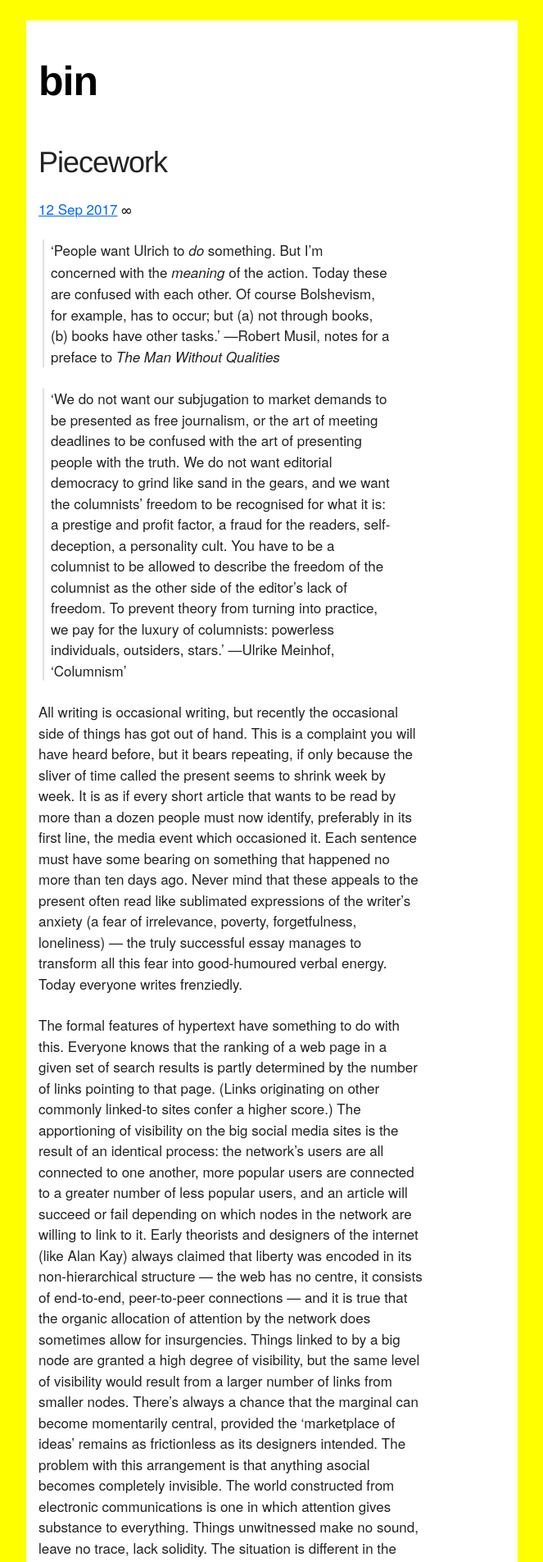
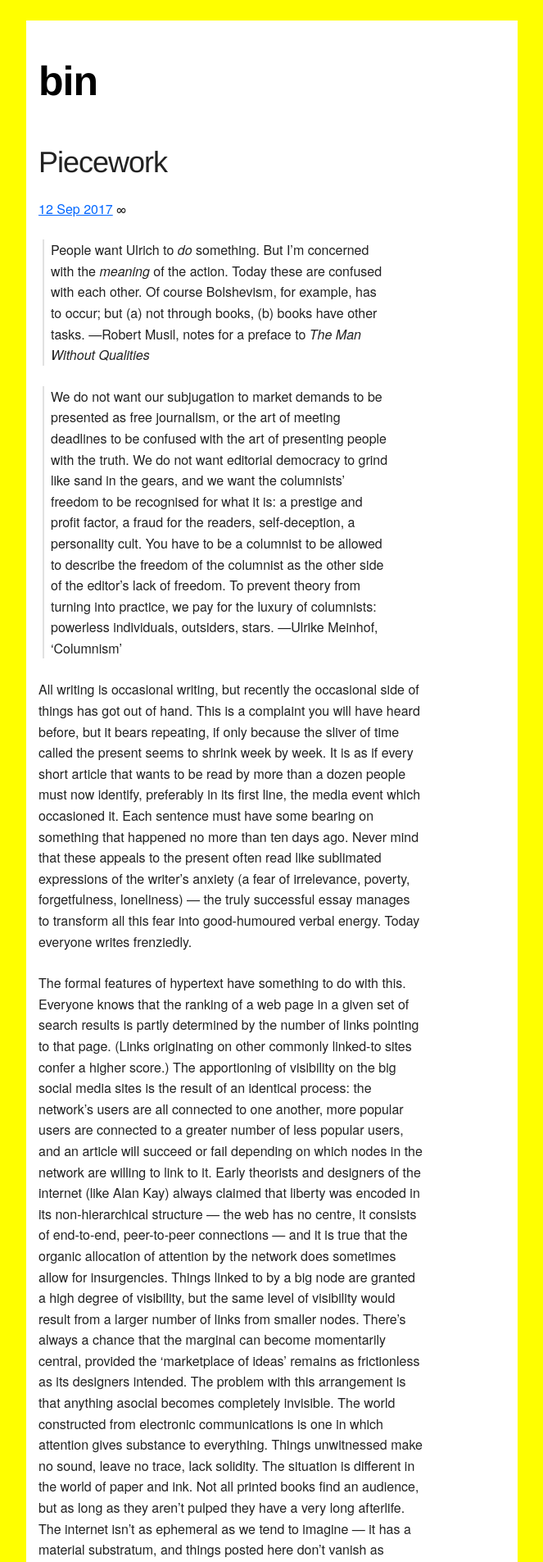
Before and after one commit to mt-trash/mt-trash.github.io, a Jekyll site: the page built from _posts/2017-09-12-piecework.md, in a window 1280 px wide. Shown: the top 1905 px of the page at 82% size, without its empty margins (308-971 px from the left). Built offline with Jekyll 4.4.1, drawn with Linux system fonts in a browser that asks for light colours.

Commit message:
quote tinkering

```diff
--- a/_posts/2017-09-12-piecework.md
+++ b/_posts/2017-09-12-piecework.md
@@ -5,9 +5,9 @@
 preview: To prevent theory from turning into practice, we pay for the luxury of columnists.
 ---
 
->'People want Ulrich to *do* something. But I’m concerned with the *meaning* of the action. Today these are confused with each other. Of course Bolshevism, for example, has to occur; but (a) not through books, (b) books have other tasks.' —Robert Musil, notes for a preface to *The Man Without Qualities*
+>People want Ulrich to *do* something. But I’m concerned with the *meaning* of the action. Today these are confused with each other. Of course Bolshevism, for example, has to occur; but (a) not through books, (b) books have other tasks. —Robert Musil, notes for a preface to *The Man Without Qualities*
 
->'We do not want our subjugation to market demands to be presented as free journalism, or the art of meeting deadlines to be confused with the art of presenting people with the truth. We do not want editorial democracy to grind like sand in the gears, and we want the columnists’ freedom to be recognised for what it is: a prestige and profit factor, a fraud for the readers, self-deception, a personality cult. You have to be a columnist to be allowed to describe the freedom of the columnist as the other side of the editor’s lack of freedom. To prevent theory from turning into practice, we pay for the luxury of columnists: powerless individuals, outsiders, stars.' —Ulrike Meinhof, 'Columnism'
+>We do not want our subjugation to market demands to be presented as free journalism, or the art of meeting deadlines to be confused with the art of presenting people with the truth. We do not want editorial democracy to grind like sand in the gears, and we want the columnists’ freedom to be recognised for what it is: a prestige and profit factor, a fraud for the readers, self-deception, a personality cult. You have to be a columnist to be allowed to describe the freedom of the columnist as the other side of the editor’s lack of freedom. To prevent theory from turning into practice, we pay for the luxury of columnists: powerless individuals, outsiders, stars. —Ulrike Meinhof, 'Columnism'
 
 
 All writing is occasional writing, but recently the occasional side of things has got out of hand. This is a complaint you will have heard before, but it bears repeating, if only because the sliver of time called the present seems to shrink week by week. It is as if every short article that wants to be read by more than a dozen people must now identify, preferably in its first line, the media event which occasioned it. Each sentence must have some bearing on something that happened no more than ten days ago. Never mind that these appeals to the present often read like sublimated expressions of the writer's anxiety (a fear of irrelevance, poverty, forgetfulness, loneliness) — the truly successful essay manages to transform all this fear into good-humoured verbal energy. Today everyone writes frenziedly.
--- a/css/skeleton.css
+++ b/css/skeleton.css
@@ -121,8 +121,8 @@
 html {
   font-size: 62.5%; }
 body {
-  font-size: 1.7em; /* currently ems cause chrome bug misinterpreting rems on body element */
-  line-height: 1.5;
+  font-size: 1.6em; /* currently ems cause chrome bug misinterpreting rems on body element */
+  line-height: 1.6;
   font-weight: 400;
   font-family: "HelveticaNeue", "Helvetica Neue", Helvetica, Arial, sans-serif;
   color: #222222;
```
Also changed, not shown: _posts/2015-10-09-almost-died.md (+2 -2 lines).
